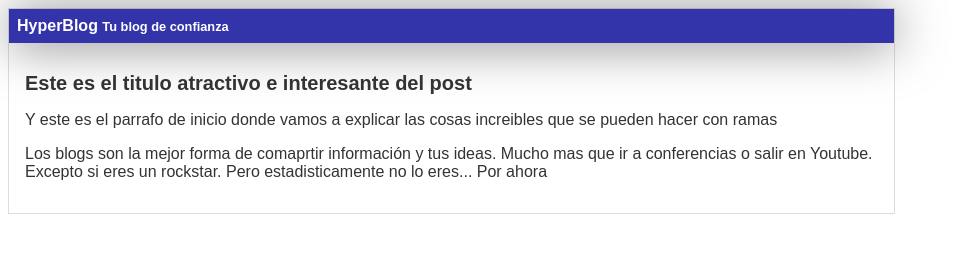
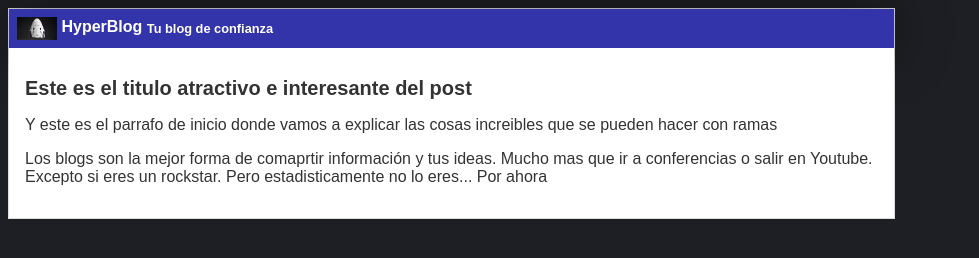
Before and after one commit to TITYEJ/HyperBlog, a plain HTML site: page blogspot.html in a window 1280 px wide. Shown: the whole page, without its empty margins (0-979 px from the left). Drawn offline with Linux system fonts and the light colour scheme.

Commit message:
Color de fondo, logo nuevo y mejor color de header

```diff
--- a/blogspot.html
+++ b/blogspot.html
@@ -10,6 +10,7 @@
 <body>
     <div id="container">
         <div id="cabecera">
+            <img src="images/dragon.png" id="logo" alt="">
             HyperBlog <span id="tagline">Tu blog de confianza</span>
         </div>
         <div id="post">
--- a/css/estilos.css
+++ b/css/estilos.css
@@ -1,4 +1,5 @@
 body{
+    background: #1e1f24;
     color: #333;
     text-align: left;
     font-family: "Arial";
@@ -13,6 +14,12 @@ body{
     margin: 0;
     padding: 0.5em;
 }
+
+#cabecera #logo{
+    width: 40px;
+    vertical-align: middle;
+}
+
 
 #cabecera #tagline{
     padding: 1em 0 0 0;
@@ -32,5 +39,6 @@ body{
 }
 
 #post{
+    background: white;
     padding: 1em;
 }
```
Also changed, not shown: Ejemplos/index.html (+1 -1 lines).
